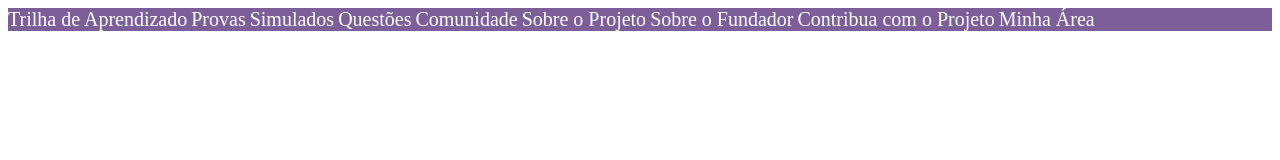
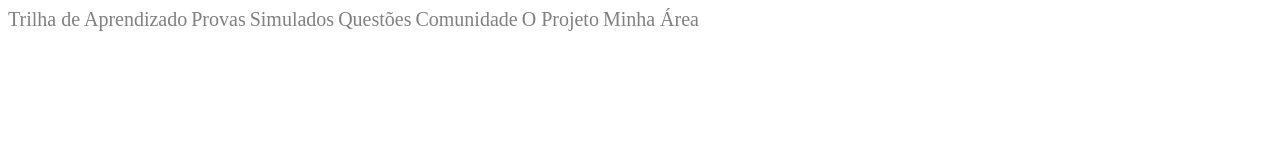
Before and after one commit to LogLucasRocha/Academia-ENEM, a plain HTML site: page index.html in a window 1280 px wide. Drawn offline with Linux system fonts and the light colour scheme.

Commit message:
Header 0.0.01

```diff
--- a/css/index.css
+++ b/css/index.css
@@ -1,9 +1,5 @@
-header{
-    background-color: #7C5E99;
-}
-
 a{
-    color: white;
     font-size: 20px;
+    color: #808080;
     text-decoration: none;
 }
--- a/index.html
+++ b/index.html
@@ -15,9 +15,7 @@
             <a href="#">Simulados</a>
             <a href="#">Questões</a>
             <a href="#">Comunidade</a>
-            <a href="#">Sobre o Projeto</a>
-            <a href="#">Sobre o Fundador</a>
-            <a href="#">Contribua com o Projeto</a>
+            <a href="#">O Projeto</a>
             <a href="#">Minha Área</a>
         </nav>
     </header>
```
